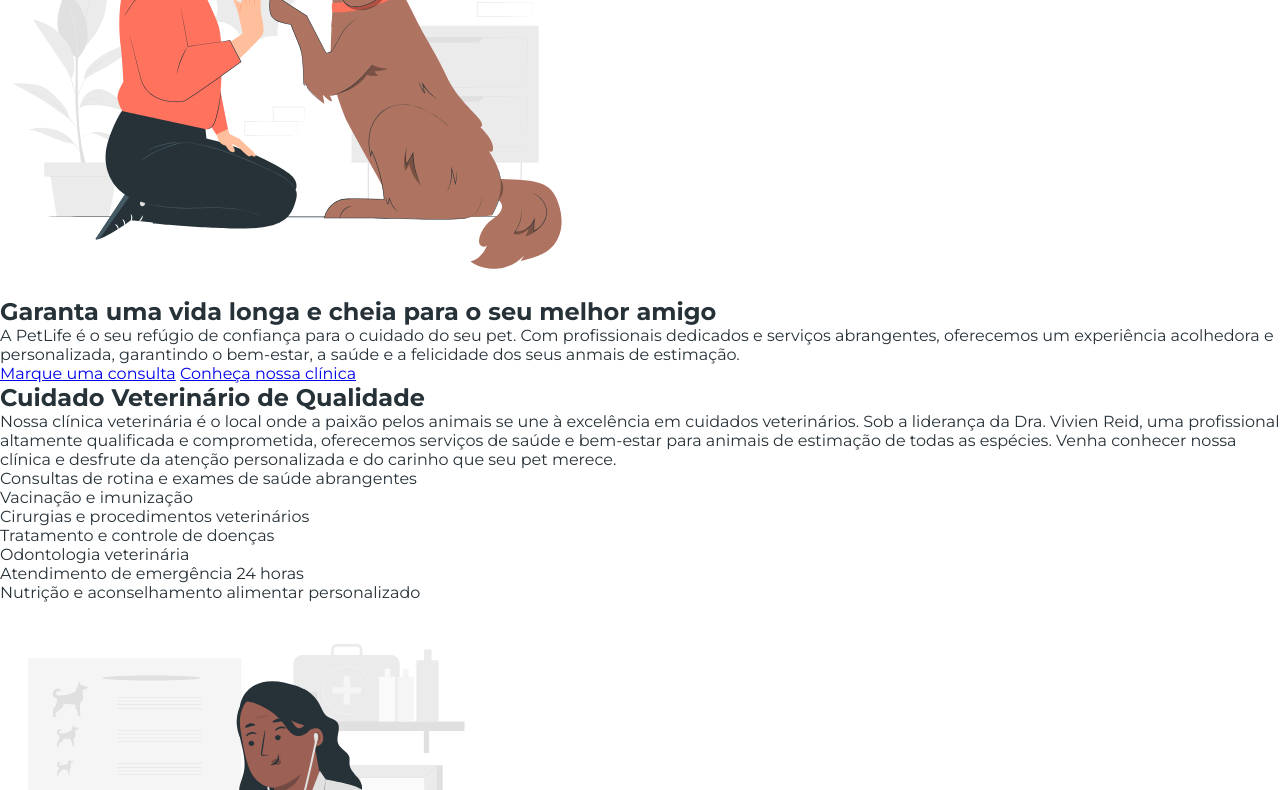
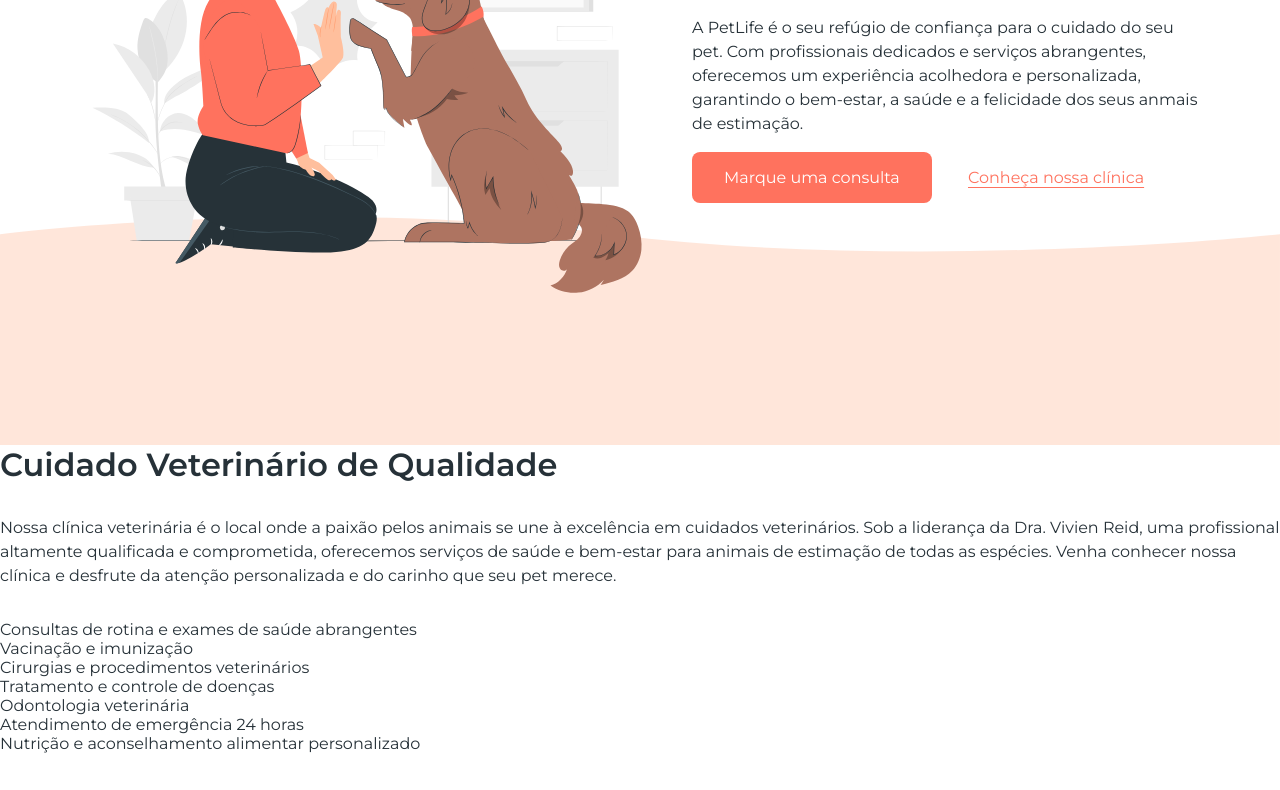
Before and after one commit to douglas-de-melo/petlife, a plain HTML site: page index.html in a window 1280 px wide. Shown: the part 356-1146 px from the top of the page. Drawn offline with Linux system fonts and the light colour scheme.

Commit message:
Seção inicial CSS

```diff
--- a/index.css
+++ b/index.css
@@ -9,6 +9,7 @@ body{
     color: #263138;
 }
 
+/* Cabeçalho */
 header{
     background-color: #ff9a6c;
     display: flex;
@@ -26,3 +27,48 @@ header nav a {
     text-decoration: none;
     padding: 32px;
 }
+
+/* seção inicial */
+ #inicio{
+    display: flex;
+    align-items: center;
+    gap: 32px;/* espaçamento */
+    /* Topo, direita, baixo, esquerda */
+    padding: 24px 80px 128px 80px;
+    position: relative;
+ }
+
+ h1,
+ h2{
+    font-weight: 600;
+    font-size: 32px;
+    margin-bottom: 32px;
+ }
+
+ .paragrafo{
+    line-height: 150%; /* altura da linha */
+    margin-bottom: 32px;
+ }
+
+ .botao{
+    background-color: #ff725e;
+    border-radius: 8px;
+    color: #fff;
+    /* vertical, horizontal */
+    padding: 16px 32px;
+    text-decoration: none;
+ }
+ .botao-transparente{
+    background-color: transparent;
+    color: #ff725e;
+    padding: 16px 32px;
+    text-underline-offset: 4px;
+ }
+
+ .absolute{
+    position: absolute;
+    bottom: 0;
+    left: 0;
+    width: 100%;
+    z-index: -10;
+ }
--- a/index.html
+++ b/index.html
@@ -36,25 +36,29 @@
             <img src="img/start-img.svg" alt="" width="580" height="580">
             <!--Definir as medidas das imagens ajuda o negador a reservar um espaço.-->
 
+            <div>
                 <h1>
                     Garanta uma vida longa e cheia para o seu melhor amigo
                 </h1>
-            <p>
+                <p class="paragrafo">
                     A PetLife é o seu refúgio de confiança para o cuidado do seu pet. Com profissionais dedicados e serviços
                     abrangentes, oferecemos um experiência acolhedora e personalizada, garantindo o bem-estar, a saúde e a
                     felicidade dos seus anmais de estimação.
                 </p>
+                <!--Link para contato do watssapp e navegacção da página-->
+                <a class="botao" href="https://github.com/douglas-de-melo" target="_blank">Marque uma consulta</a>
+                <a class="botao-transparente" href="#clinica">Conheça nossa clínica</a>
+            </div>
 
-            <!--Link para contato do watssapp e navegacção da página-->
-            <a href="https://github.com/douglas-de-melo" target="_blank">Marque uma consulta</a>
-            <a href="#clinica">Conheça nossa clínica</a>
+            <img class="absolute"  src="img/shape.svg" alt="">
+
         </section>
 
         <!-- Seção da clínica -->
         <section id="clinica">
             <div>
                 <h2>Cuidado Veterinário de Qualidade</h2>
-                <p>
+                <p class="paragrafo">
                     Nossa clínica veterinária é o local onde a paixão pelos animais se une à excelência em cuidados
                     veterinários. Sob a liderança da Dra. Vivien Reid, uma profissional altamente qualificada e
                     comprometida, oferecemos serviços de saúde e bem-estar para animais de estimação de todas as espécies. Venha conhecer nossa clínica e desfrute da atenção personalizada e do carinho que seu pet merece.
@@ -78,7 +82,7 @@
         <section id="farmacia">
             <h2>Venha conferir o nosso petshop e farmácia</h2>
             <img src="img/shop-img.svg" alt="" width="645" height="430" loading="lazy">
-            <p>
+            <p class="paragrafo">
                 Além de ser uma clínica veterinária de confiança, também contamos com um completo petshop e farmácia.
                 Nosso petshop oferece uma ampla seleção de produtos de alta qualidade, desde alimento balanceados e
                 petiscos deliciosos até brinquedos divertidos e acessórios elegantes para o seu pet. Na nossa farmácia,
@@ -99,7 +103,7 @@
                 <div>
                     <h3>Quais serviços são oferecidos pela clínica da PetLife?</h3>
                     <img src="img/arrow-down.svg" alt="">
-                    <p>
+                    <p class="paragrafo">
                         A clínica da PetLife oferece uma ampla gama de serviços, incluindo consultas de rotina,
                         vacinação, cirurgias, tratamento de doenças, cuidados odontológicos, atendimento de emergência
                         24 horas, programas de prevenção de pulgas, carrapatos e vermes, entre outros. Nosso objetivo é
@@ -111,7 +115,7 @@
                 <div>
                     <h3>Quais espécies de animais a clínica veterinária atende?</h3>
                     <img src="img/arrow-down.svg" alt="">
-                    <p>
+                    <p class="paragrafo">
                         A clínica veterinária da PetLife atende animais de estimação de todas as espécies, incluindo
                         cães, gatos, pássaros, roedores e répteis. Nossos profissionais possuem conhecimento e
                         experiência para cuidar de diferentes tipos de animais, oferecendo um atendimento especializado
@@ -122,7 +126,7 @@
                 <div>
                     <h3>A clínica da PetLife possui serviços de emergência?</h3>
                     <img src="img/arrow-down.svg" alt="">
-                    <p>
+                    <p class="paragrafo">
                         Sim, a clínica veterinária da PetLife oferece serviços de emergência 24 horas. Se o seu animal
                         de estimação precisar de atendimento veterinário imediato fora do horário de expediente, nossa
                         equipe está pronta para ajudar, fornecendo cuidados urgentes e tratamento adequado para garantir
@@ -133,7 +137,7 @@
                 <div>
                     <h3>A clínica oferece serviços de banho e tosa?</h3>
                     <img src="img/arrow-down.svg" alt="">
-                    <p>
+                    <p class="paragrafo">
                         Sim, a clínica veterinária da PetLife oferece serviços profissionais de banho e tosa. Nossa
                         equipe de profissionais experientes garante que seu pet receba cuidados adequados, usando
                         produtos de alta qualidade e técnicas seguras. O banho e tosa ajudam a manter a higiene, a saúde
```
Lines whose indentation alone changed are shown as unchanged.
